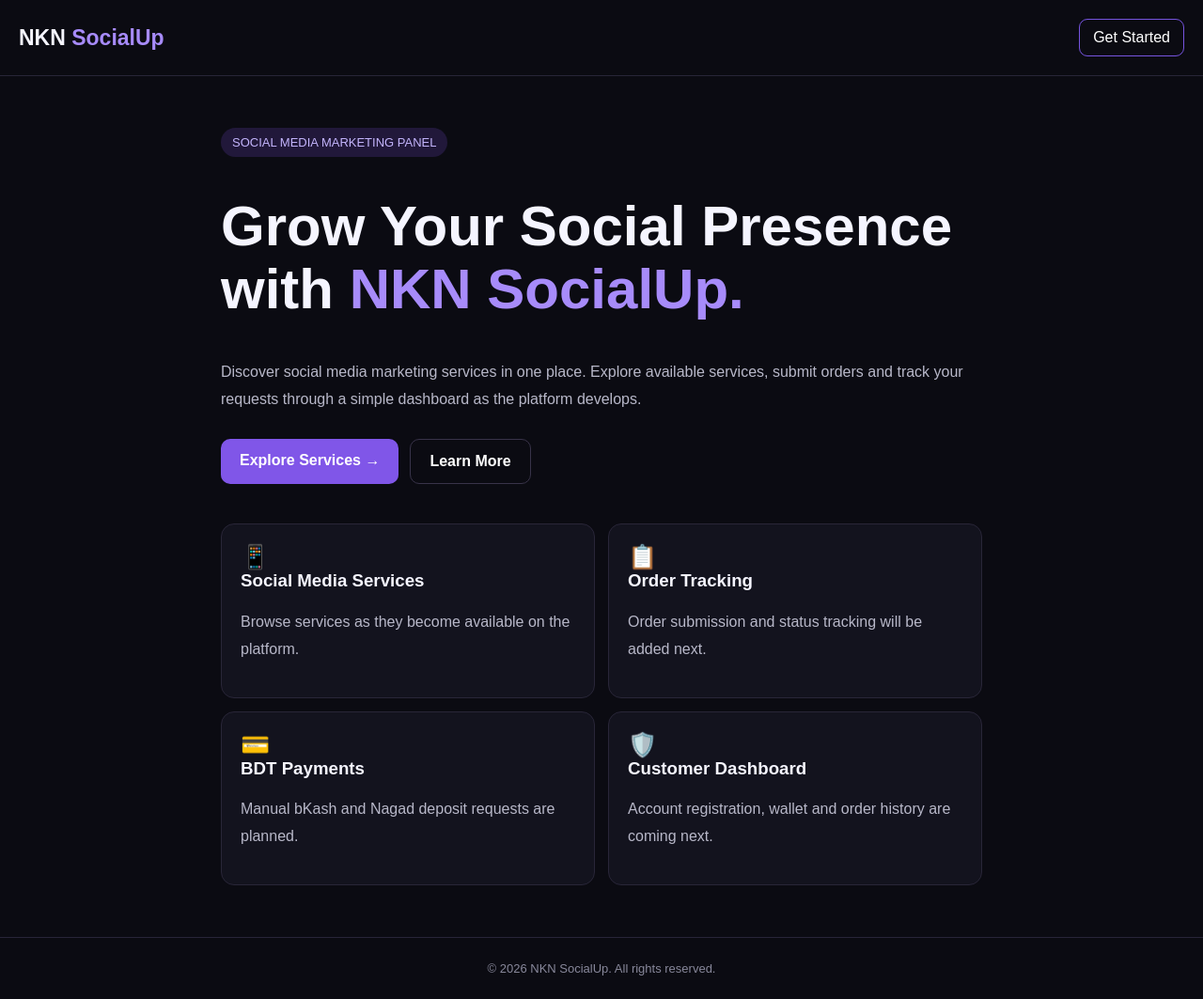
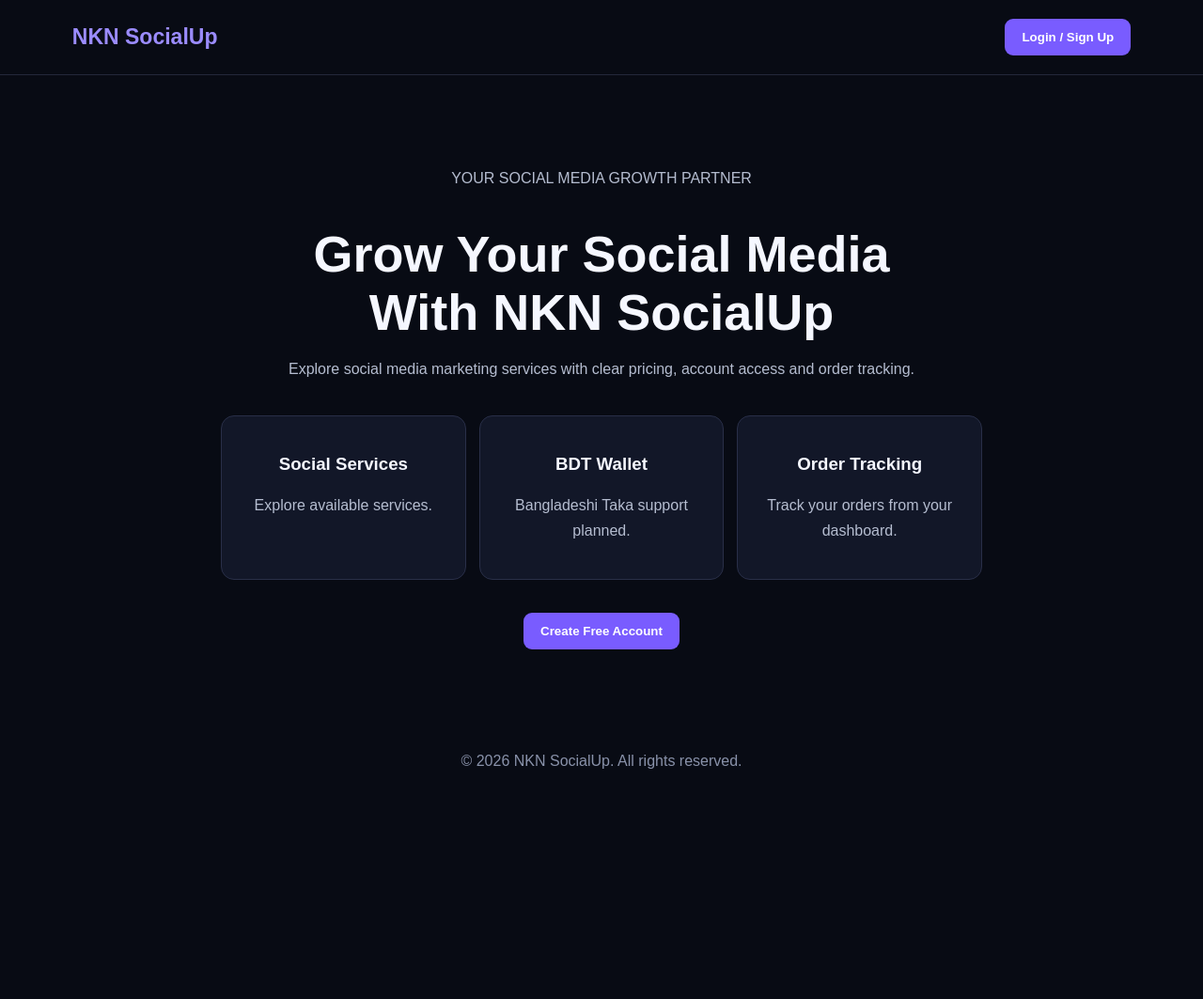
Before and after one commit to gamec7145-arch/nkn-socialup, a plain HTML site: page index.html in a window 1280 px wide. Shown: the whole page at 94% size. After the commit the page ends 849 px from the top, so only its background shows below. Drawn offline with nearby package versions, Linux system fonts and the light colour scheme.

Commit message:
Update index.html

```diff
--- a/index.html
+++ b/index.html
@@ -4,115 +4,114 @@
 <head>
 <meta charset="UTF-8">
 <meta name="viewport" content="width=device-width, initial-scale=1.0">
-  <meta name="theme-color" content="#0b0b12">
 <title>NKN SocialUp | SMM Panel</title>
 <style>
-    * { box-sizing: border-box; }
-    body {
-      margin: 0;
-      background: #0b0b12;
-      color: #f5f5ff;
-      font-family: Arial, sans-serif;
-    }
-    header {
-      padding: 20px;
-      display: flex;
-      align-items: center;
-      justify-content: space-between;
-      border-bottom: 1px solid #282538;
-    }
-    .logo { font-size: 23px; font-weight: 800; }
-    .logo span { color: #a78bfa; }
-    .login {
-      color: white; text-decoration: none;
-      border: 1px solid #7654df; border-radius: 9px;
-      padding: 10px 14px;
-    }
-    main {
-      max-width: 850px; margin: auto;
-      padding: 55px 20px;
-    }
-    .tag {
-      color: #c4b5fd; background: #21183a;
-      display: inline-block; padding: 8px 12px;
-      border-radius: 20px; font-size: 13px;
-    }
-    h1 { font-size: clamp(36px, 8vw, 60px); line-height: 1.12; }
-    h1 span { color: #a78bfa; }
-    p { color: #b8b8c9; line-height: 1.8; }
-    .actions { display: flex; gap: 12px; flex-wrap: wrap; margin-top: 28px; }
-    .btn {
-      display: inline-block; padding: 14px 20px;
-      border-radius: 10px; text-decoration: none; font-weight: bold;
-    }
-    .primary { background: #8056e8; color: white; }
-    .secondary { border: 1px solid #383349; color: white; }
-    .grid {
-      display: grid; grid-template-columns: repeat(2, 1fr);
-      gap: 14px; margin-top: 42px;
-    }
-    .card {
-      background: #13131e; border: 1px solid #292638;
-      border-radius: 14px; padding: 20px;
-    }
-    .card h3 { margin-top: 0; }
-    .icon { font-size: 25px; }
-    footer {
-      text-align: center; padding: 25px;
-      border-top: 1px solid #282538; color: #88889b;
-      font-size: 13px;
-    }
-    @media(max-width: 480px) {
-      .grid { grid-template-columns: 1fr; }
-      main { padding-top: 38px; }
-    }
+*{box-sizing:border-box}
+body{margin:0;background:#080b14;color:#f5f7ff;font-family:Arial,sans-serif}
+header{padding:20px 6%;display:flex;justify-content:space-between;align-items:center;border-bottom:1px solid #24283a}
+.logo{font-size:23px;font-weight:bold;color:#9b8cff}
+button{background:#795cff;color:white;border:0;border-radius:9px;padding:12px 18px;font-weight:bold;cursor:pointer}
+main{max-width:850px;margin:60px auto;padding:20px;text-align:center}
+h1{font-size:clamp(32px,7vw,54px);margin-bottom:14px}
+p{color:#b5bdd0;line-height:1.7}
+.cards{display:grid;grid-template-columns:repeat(auto-fit,minmax(150px,1fr));gap:14px;margin:35px 0}
+.card{background:#121728;border:1px solid #292f48;padding:22px;border-radius:14px}
+.auth{max-width:390px;margin:25px auto;background:#111627;border:1px solid #292f48;border-radius:15px;padding:22px;text-align:left}
+.auth h2{text-align:center}
+input{width:100%;padding:13px;margin:8px 0 14px;background:#080b14;border:1px solid #343b55;border-radius:8px;color:white}
+.auth button{width:100%;margin-top:8px}
+.switch{text-align:center;font-size:14px;margin-top:18px}
+a{color:#a99aff;cursor:pointer}
+#message{font-size:14px;overflow-wrap:anywhere}
+footer{text-align:center;color:#8992aa;padding:30px}
 </style>
 </head>
 <body>
 <header>
-    <div class="logo">NKN <span>SocialUp</span></div>
-    <a class="login" href="#get-started">Get Started</a>
+  <div class="logo">NKN SocialUp</div>
+  <button onclick="showAuth('login')">Login / Sign Up</button>
 </header>
-
 <main>
-    <span class="tag">SOCIAL MEDIA MARKETING PANEL</span>
-    <h1>Grow Your Social Presence with <span>NKN SocialUp.</span></h1>
-    <p>
-      Discover social media marketing services in one place.
-      Explore available services, submit orders and track your
-      requests through a simple dashboard as the platform develops.
-    </p>
-    <div class="actions" id="get-started">
-      <a class="btn primary" href="#services">Explore Services →</a>
-      <a class="btn secondary" href="#about">Learn More</a>
+  <p>YOUR SOCIAL MEDIA GROWTH PARTNER</p>
+  <h1>Grow Your Social Media<br>With NKN SocialUp</h1>
+  <p>Explore social media marketing services with clear pricing, account access and order tracking.</p>
+  <div class="cards">
+    <div class="card"><h3>Social Services</h3><p>Explore available services.</p></div>
+    <div class="card"><h3>BDT Wallet</h3><p>Bangladeshi Taka support planned.</p></div>
+    <div class="card"><h3>Order Tracking</h3><p>Track your orders from your dashboard.</p></div>
   </div>
-
-    <section class="grid" id="services">
-      <div class="card">
-        <div class="icon">📱</div>
-        <h3>Social Media Services</h3>
-        <p>Browse services as they become available on the platform.</p>
-      </div>
-      <div class="card">
-        <div class="icon">📋</div>
-        <h3>Order Tracking</h3>
-        <p>Order submission and status tracking will be added next.</p>
-      </div>
-      <div class="card">
-        <div class="icon">💳</div>
-        <h3>BDT Payments</h3>
-        <p>Manual bKash and Nagad deposit requests are planned.</p>
-      </div>
-      <div class="card" id="about">
-        <div class="icon">🛡️</div>
-        <h3>Customer Dashboard</h3>
-        <p>Account registration, wallet and order history are coming next.</p>
-      </div>
+  <button onclick="showAuth('signup')">Create Free Account</button>
+  <section class="auth" id="auth" hidden>
+    <h2 id="formTitle">Login</h2>
+    <form id="authForm">
+      <label id="nameLabel" hidden>Full Name</label>
+      <input id="fullName" placeholder="Your full name" autocomplete="name" hidden>
+      <label>Email Address</label>
+      <input id="email" type="email" placeholder="Enter your email" autocomplete="email" required>
+      <label>Password</label>
+      <input id="password" type="password" placeholder="At least 6 characters" minlength="6" autocomplete="current-password" required>
+      <button id="submitBtn" type="submit">Login</button>
+    </form>
+    <p class="switch" id="switchText">New here? <a onclick="showAuth('signup')">Create account</a></p>
+    <p id="message" role="status"></p>
   </section>
 </main>
+<footer>© 2026 NKN SocialUp. All rights reserved.</footer>
 
-  <footer>
-    © 2026 NKN SocialUp. All rights reserved.
-  </footer>
+<script src="https://cdn.jsdelivr.net/npm/@supabase/supabase-js@2"></script>
+<script>
+const SUPABASE_URL = "https://egldvxcwtdpqbjreojsq.supabase.co";
+const SUPABASE_PUBLISHABLE_KEY = sb_publishable_5PuGPLVHz9J6oy5aKdgnYg_hsJDg6T8
+const client = window.supabase.createClient(SUPABASE_URL, SUPABASE_PUBLISHABLE_KEY);
+let mode = "login";
+
+function showAuth(nextMode) {
+  mode = nextMode;
+  document.getElementById("auth").hidden = false;
+  document.getElementById("formTitle").textContent = mode === "signup" ? "Create Account" : "Login";
+  document.getElementById("submitBtn").textContent = mode === "signup" ? "Sign Up" : "Login";
+  document.getElementById("nameLabel").hidden = mode !== "signup";
+  document.getElementById("fullName").hidden = mode !== "signup";
+  document.getElementById("fullName").required = mode === "signup";
+  document.getElementById("password").autocomplete = mode === "signup" ? "new-password" : "current-password";
+  document.getElementById("switchText").innerHTML = mode === "signup"
+    ? 'Already registered? <a onclick="showAuth(\'login\')">Login</a>'
+    : 'New here? <a onclick="showAuth(\'signup\')">Create account</a>';
+  document.getElementById("message").textContent = "";
+  document.getElementById("auth").scrollIntoView({behavior:"smooth"});
+}
+
+document.getElementById("authForm").addEventListener("submit", async function(event) {
+  event.preventDefault();
+  const message = document.getElementById("message");
+  const button = document.getElementById("submitBtn");
+  const email = document.getElementById("email").value.trim();
+  const password = document.getElementById("password").value;
+  button.disabled = true;
+  message.textContent = "Please wait...";
+  try {
+    if (SUPABASE_PUBLISHABLE_KEY === "PASTE_YOUR_SUPABASE_PUBLISHABLE_KEY_HERE") {
+      throw new Error("Please add your Supabase Publishable Key in the code first.");
+    }
+    let result;
+    if (mode === "signup") {
+      result = await client.auth.signUp({
+        email, password,
+        options: { data: { full_name: document.getElementById("fullName").value.trim() } }
+      });
+    } else {
+      result = await client.auth.signInWithPassword({ email, password });
+    }
+    if (result.error) throw result.error;
+    message.textContent = mode === "signup"
+      ? "Account request submitted. Check your email to confirm registration."
+      : "Login successful!";
+  } catch (error) {
+    message.textContent = error.message || "Something went wrong. Please try again.";
+  } finally {
+    button.disabled = false;
+  }
+});
+</script>
 </body>
 </html>
```
Lines whose indentation alone changed are shown as unchanged.
